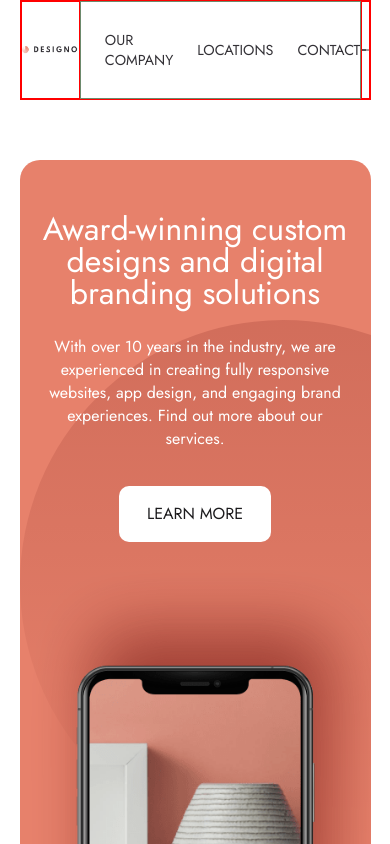
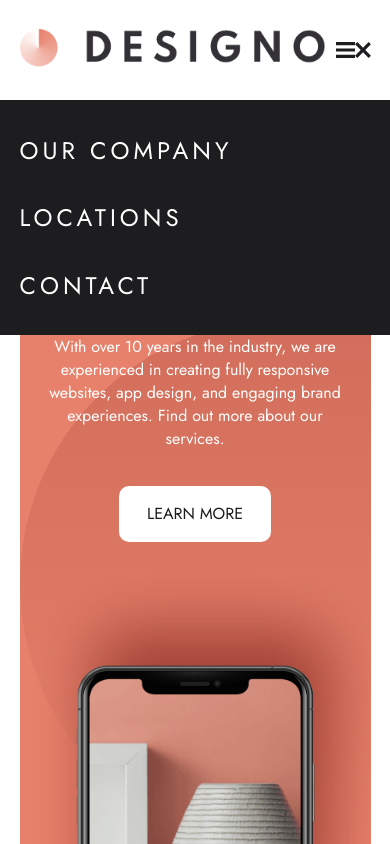
Before and after one commit to SJellen/designo, a Next.js app: page / in a window 390 px wide. Shown: the top 844 px of the page. Built offline with nearby package versions, Linux system fonts and the light colour scheme.

Commit message:
layout on mobile nav

```diff
--- a/components/Header.js
+++ b/components/Header.js
@@ -14,6 +14,11 @@ export default function Header() {
             <Link href="/locations" ><a >LOCATIONS</a></Link>
             <Link href="/contact" ><a >CONTACT</a></Link>
         </nav>
+        <nav className={styles.mobileNav}>
+            <Link href="/about" ><a >OUR COMPANY</a></Link>
+            <Link href="/locations" ><a >LOCATIONS</a></Link>
+            <Link href="/contact" ><a >CONTACT</a></Link>
+        </nav>
         <div className={styles.mobileContainer}>
             <Image src="/assets/shared/mobile/icon-hamburger.svg" alt="open menu icon" width="24" height="20" />
             <Image src="/assets/shared/mobile/icon-close.svg" alt="close menu icon" width="20" height="20" />
--- a/styles/Header.module.scss
+++ b/styles/Header.module.scss
@@ -4,25 +4,21 @@
     width: 78%;
     margin: 0 auto;
     height: 100px;
-    border: 1px solid red;
     display: flex;
     justify-content: space-between;
 }
 
 .headerLogo {
-    border: 1px solid red;
     width: auto;
     display: flex;
     align-items: center;
     img {
         width: 200px;
         height: 24px;
-        border: 1px solid blue;
     }
 }
 
 .nav {
-    border: 1px solid rgb(109, 138, 109);
     width: 400px;
     display: flex;
     justify-content: space-between;
@@ -35,16 +31,16 @@
     }
 }
 
+.mobileNav {
+    display: none;
+}
+
 .mobileContainer{
-    border: 1px solid red;
     display: flex;
     align-items: center;
+    display: none;
 
 }
-.svgContainer {
-        border: 1px solid green;
-    }
-
 
  @media only screen and (max-width: 900px) {
     .container {
@@ -59,5 +55,33 @@
  }
 
  @media only screen and (max-width: 600px) {
+    .nav {
+        display: none;
+    }
+    .mobileNav {
+        position: absolute;
+        z-index: 5;
+        background-color: V.$black;
+        color: V.$white;
+        top: 100px;
+        left: 0;
+        width: 100%;
+        height: 235px;
+        display: flex;
+        flex-direction: column;
+        justify-content: space-evenly;
+        align-items: center;
+        a {
+            font-size: 1.5rem;
+            width: 90%;
+            letter-spacing: 4px;
+        }
+        a:hover {
+            color: rgba(255, 255, 255, .5);
+        }
 
+    }
+    .mobileContainer {
+        display: flex;
+    }
  }
```
